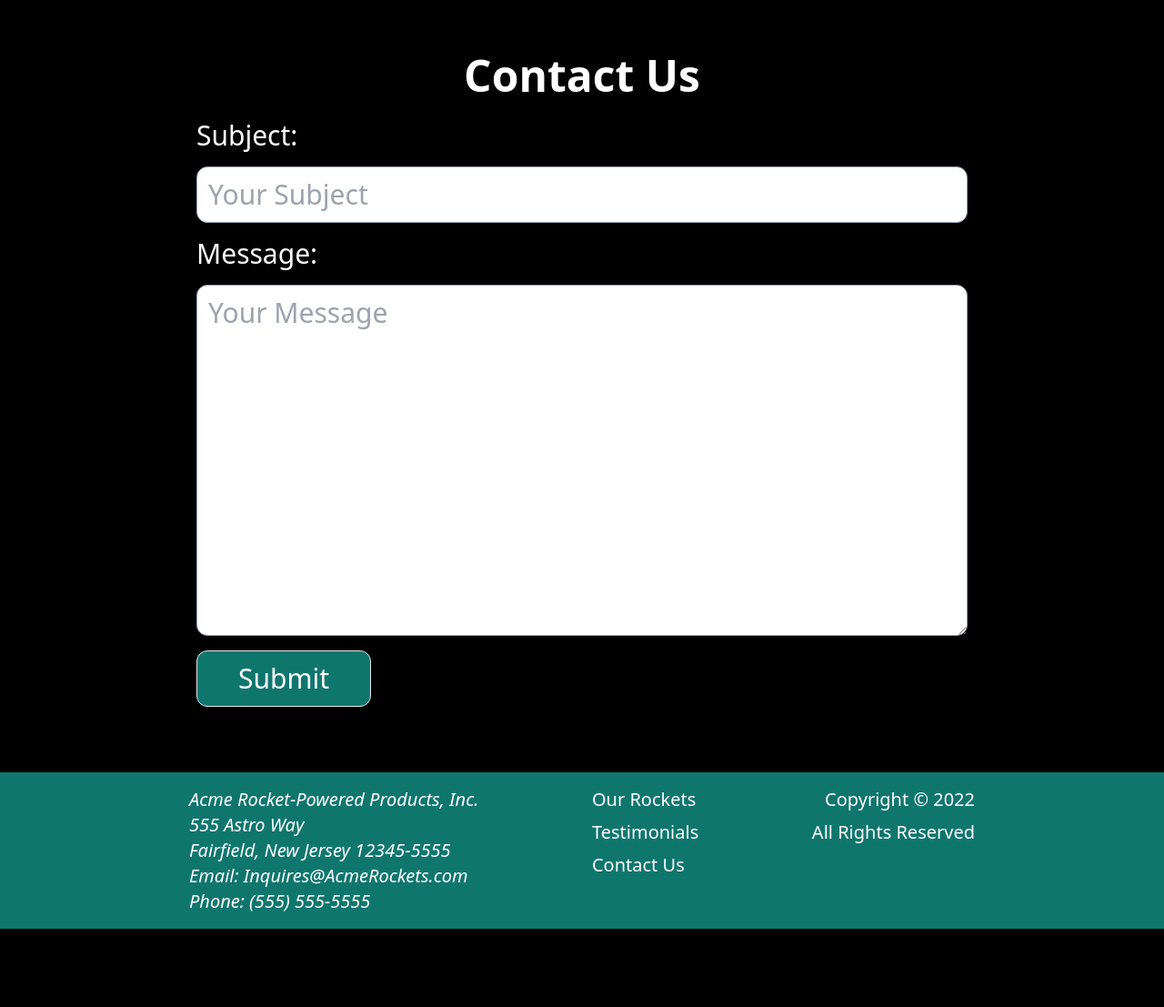
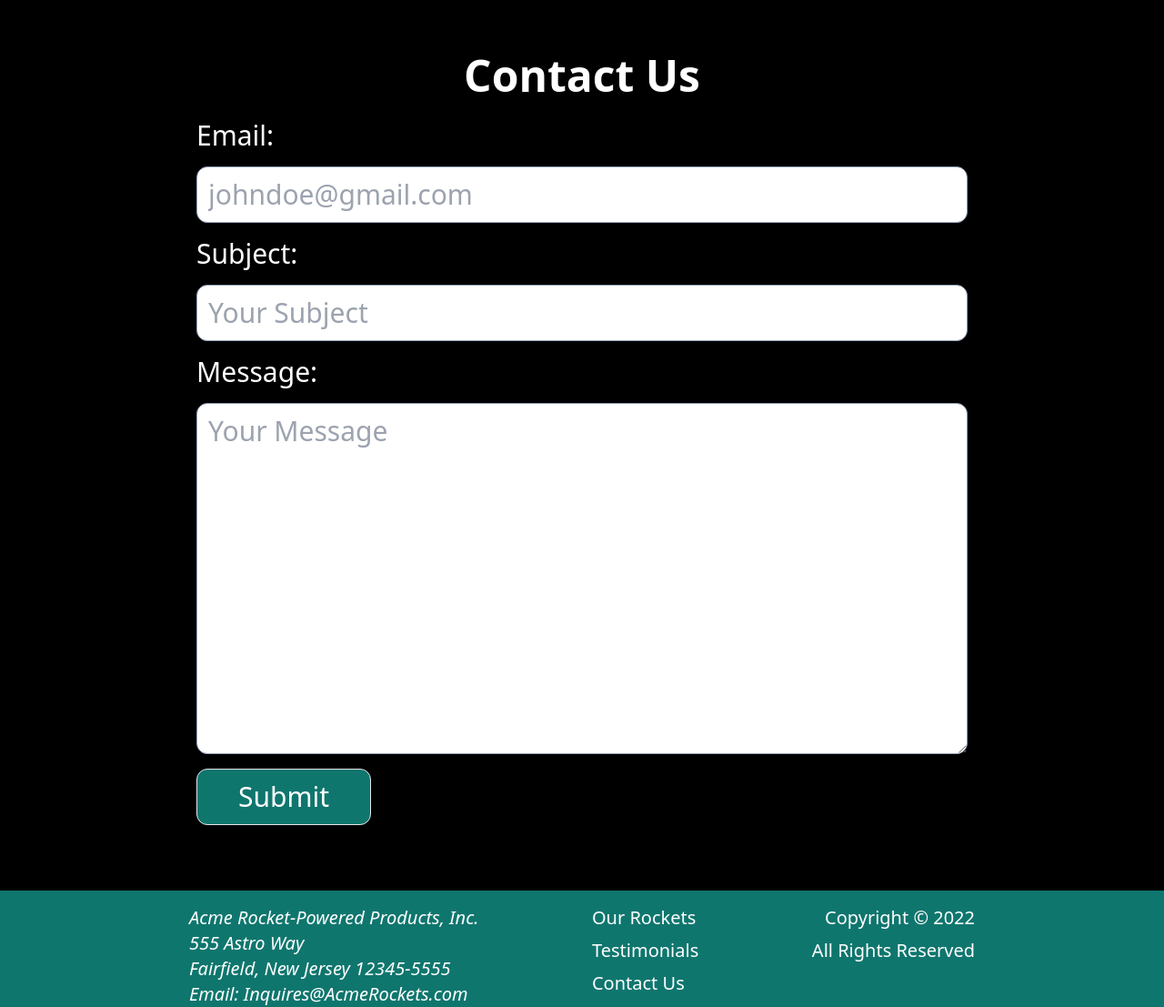
Before and after one commit to RaduLazea/Responsive_Website, a website: page build/index.html in a window 1280 px wide. Shown: the part 2860-3967 px from the top of the page at 91% size. Before the commit the page ends 3881 px from the top, so only its background shows below. Drawn offline with Linux system fonts and the light colour scheme.

Commit message:
changed email form and email adress

```diff
--- a/build/index.html
+++ b/build/index.html
@@ -184,6 +184,11 @@
       </h2>
 
       <form action="" class="items-left mx-auto flex max-w-4xl flex-col gap-4 text-2xl sm:text-3xl">
+
+        <label for="email">Email:</label>
+        <input type="email" class="w-full rounded-xl border border-solid border-slate-400 p-3 text-2xl text-black sm:text-3xl" name="email" id="email" placeholder="johndoe@gmail.com" autocomplete="on"
+        required>
+
         <label for="subject">Subject:</label>
         <input type="text" id="subject" name="subject" required minlength="3" maxlength="60" placeholder="Your Subject"
           class="w-full rounded-xl border border-solid border-slate-400 p-3 text-2xl text-black sm:text-3xl" />
@@ -195,7 +200,9 @@
 
         <button
           class="bordel-slate-900 w-48 rounded-xl border border-solid bg-teal-700 p-3 text-white hover:bg-teal-500 active:bg-teal-950">
-          Submit
+          <form method="post" action="mailto:raducu_lazea@yahoo.com" >
+            <input type="submit" value="Submit" />
+            </form>
         </button>
       </form>
     </section>
```
